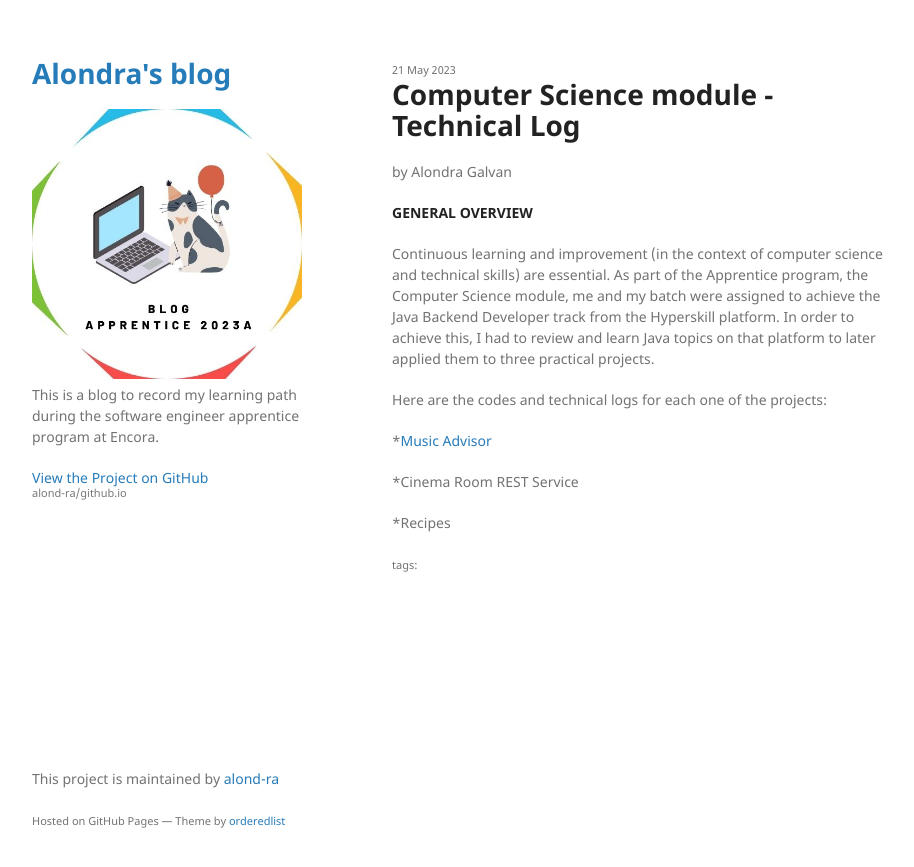
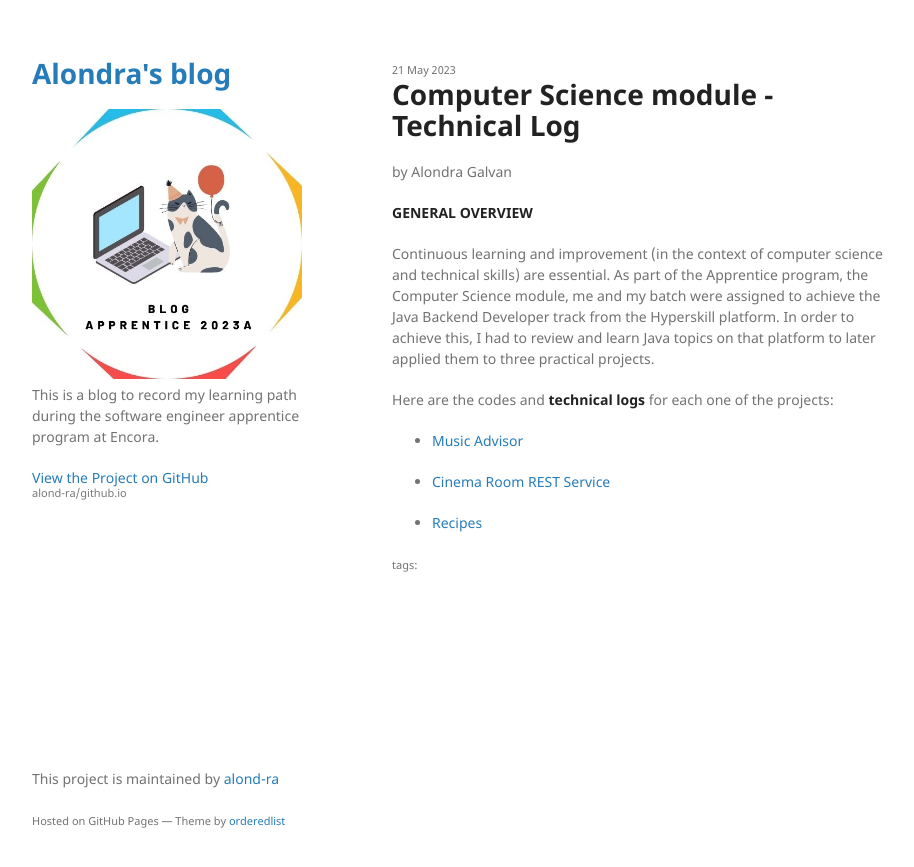
Before and after one commit to alond-ra/github.io, a Jekyll site: the page built from _posts/2023-05-21-HS Technical Log.markdown, in a window 1280 px wide. Shown: the top 867 px of the page, without its empty margins (178-1092 px from the left). Built offline with Jekyll 4.4.1, drawn with Linux system fonts in a browser that asks for light colours; part of the change alters nothing that is shown.

```diff
--- a/_posts/2023-05-21-HS Technical Log.markdown
+++ b/_posts/2023-05-21-HS Technical Log.markdown
@@ -13,11 +13,10 @@ categories: technical-log
 Continuous learning and improvement (in the context of computer science and technical skills) are essential.
 As part of the Apprentice program, the Computer Science module, me and my batch were assigned to achieve the Java Backend Developer track from the Hyperskill platform. In order to achieve this, I had to review and learn Java topics on that platform to later applied them to three practical projects.
 
-Here are the codes and technical logs for each one of the projects:
+Here are the codes and **technical logs** for each one of the projects:
 
-*[Music Advisor](_subpost/2023-05-21-Technical-Log-Music-Advisor.markdow)
+- [Music Advisor](_subpost/2023-05-21-Technical-Log-Music-Advisor.markdow)
 
+- [Cinema Room REST Service](_subpost/2023-05-21-Technical-Log-CRRS.markdow)
 
-*Cinema Room REST Service
-
-*Recipes
+- [Recipes](_subpost/2023-05-21-Technical-Log-Recipes.markdow)
```
